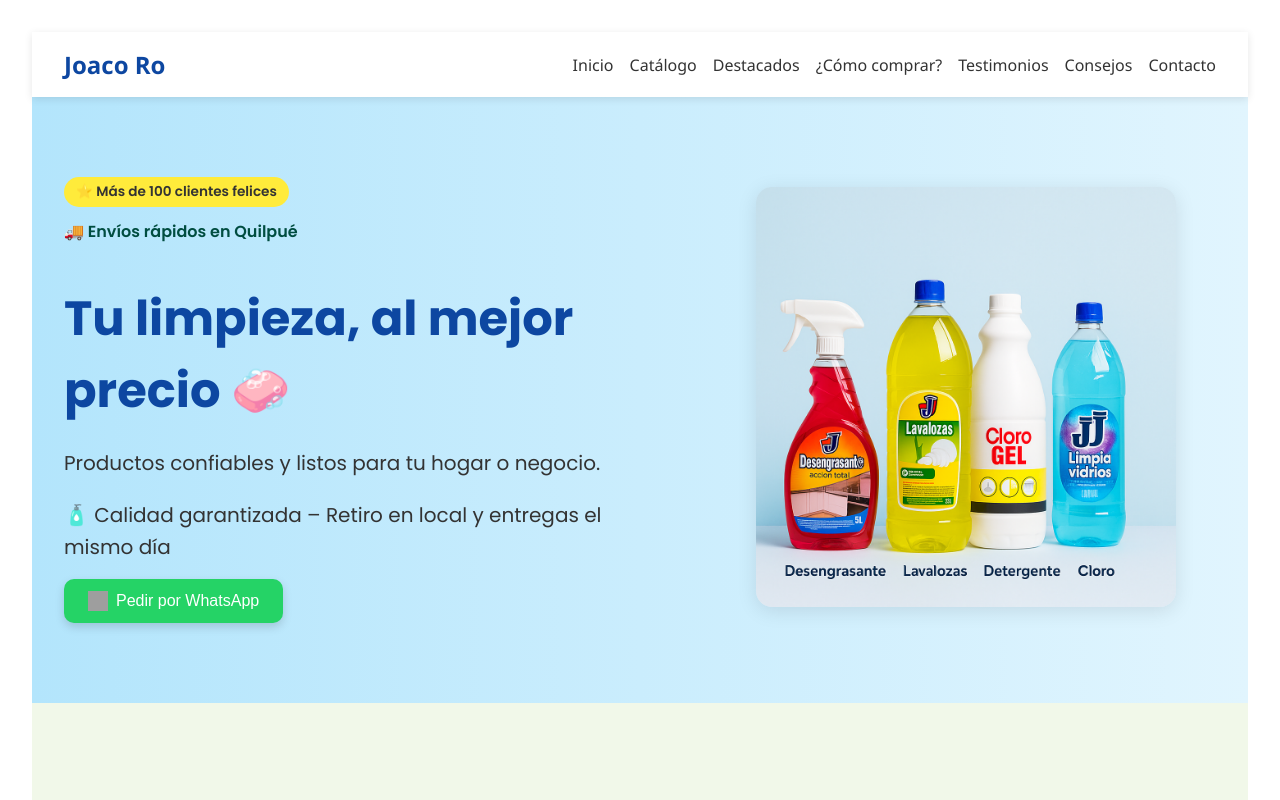
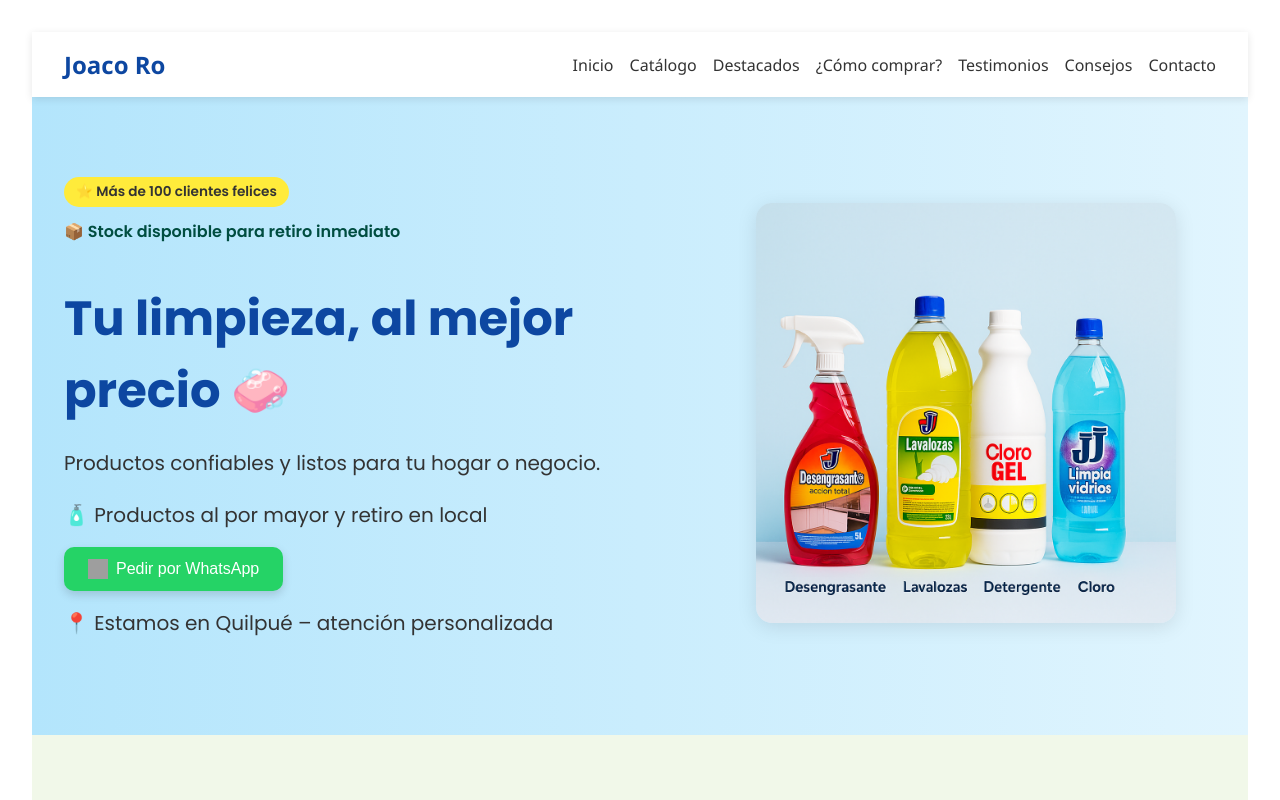
Before and after one commit to Marshelby/joaco-ro, a React (Vite) app: page / in a window 1280 px wide. Shown: the top 800 px of the page. Built offline with nearby package versions, Linux system fonts and the light colour scheme; grey boxes are pictures that could not be loaded.

Commit message:
Corrección: se eliminó mención a delivery y se añadió texto sobre ubicación

```diff
--- a/src/components/Hero.css
+++ b/src/components/Hero.css
@@ -82,6 +82,12 @@
   height: 20px;
 }
 
+.hero-info-extra {
+  font-size: 0.95rem;
+  color: #555;
+  margin-top: 1rem;
+}
+
 .hero-imagen {
   flex: 1;
   min-width: 300px;
--- a/src/components/Hero.jsx
+++ b/src/components/Hero.jsx
@@ -6,10 +6,10 @@
     <section className="hero">
       <div className="hero-texto">
         <span className="hero-badge">⭐ Más de 100 clientes felices</span>
-        <small className="hero-subtitulo">🚚 Envíos rápidos en Quilpué</small>
+        <small className="hero-subtitulo">📦 Stock disponible para retiro inmediato</small>
         <h1 className="fadeIn">Tu limpieza, al mejor precio 🧼</h1>
         <p>Productos confiables y listos para tu hogar o negocio.</p>
-        <p className="hero-frase">🧴 Calidad garantizada – Retiro en local y entregas el mismo día</p>
+        <p className="hero-frase">🧴 Productos al por mayor y retiro en local</p>
         <a
           href="https://wa.me/56967215364?text=Hola%20Joaco%20Ro!%20Quiero%20hacer%20un%20pedido%20de%20productos%20de%20limpieza."
           target="_blank"
@@ -24,6 +24,7 @@
             Pedir por WhatsApp
           </button>
         </a>
+        <p className="hero-info-extra">📍 Estamos en Quilpué – atención personalizada</p>
       </div>
       <div className="hero-imagen">
         <img
```
